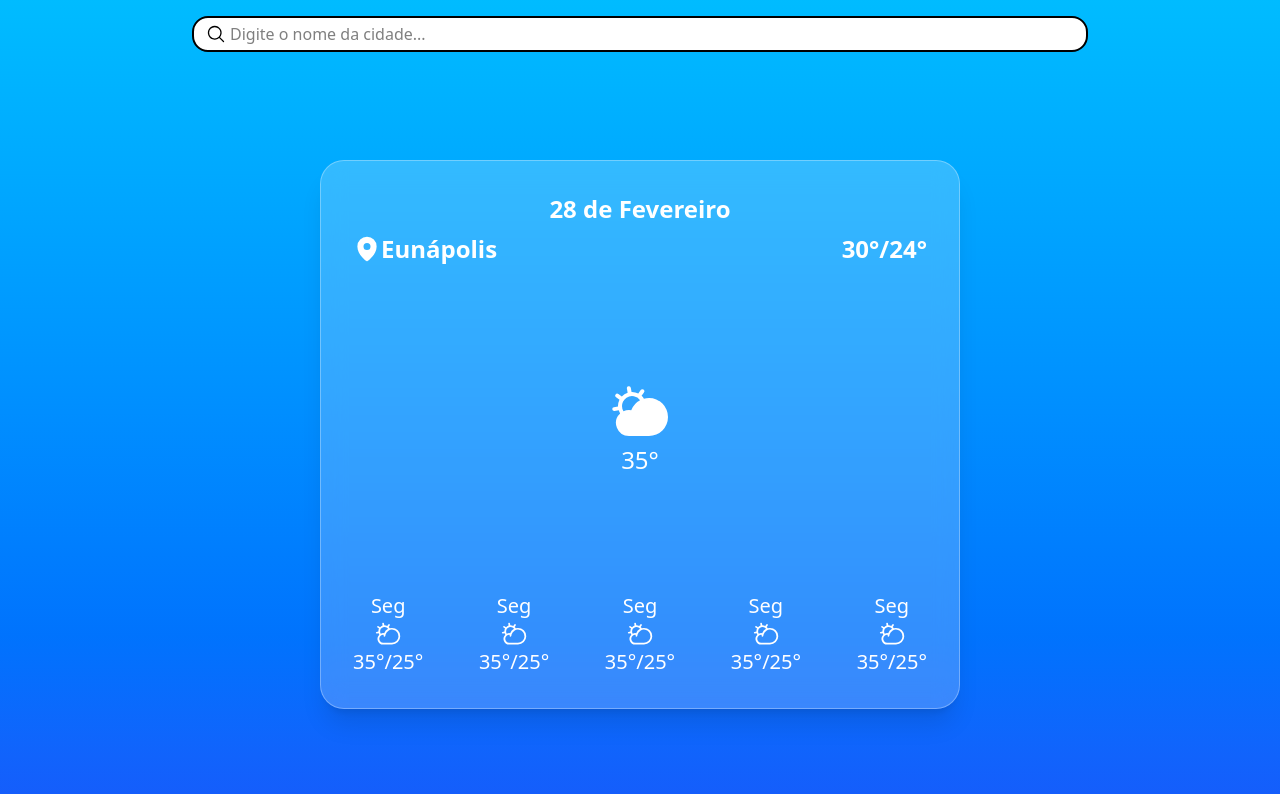
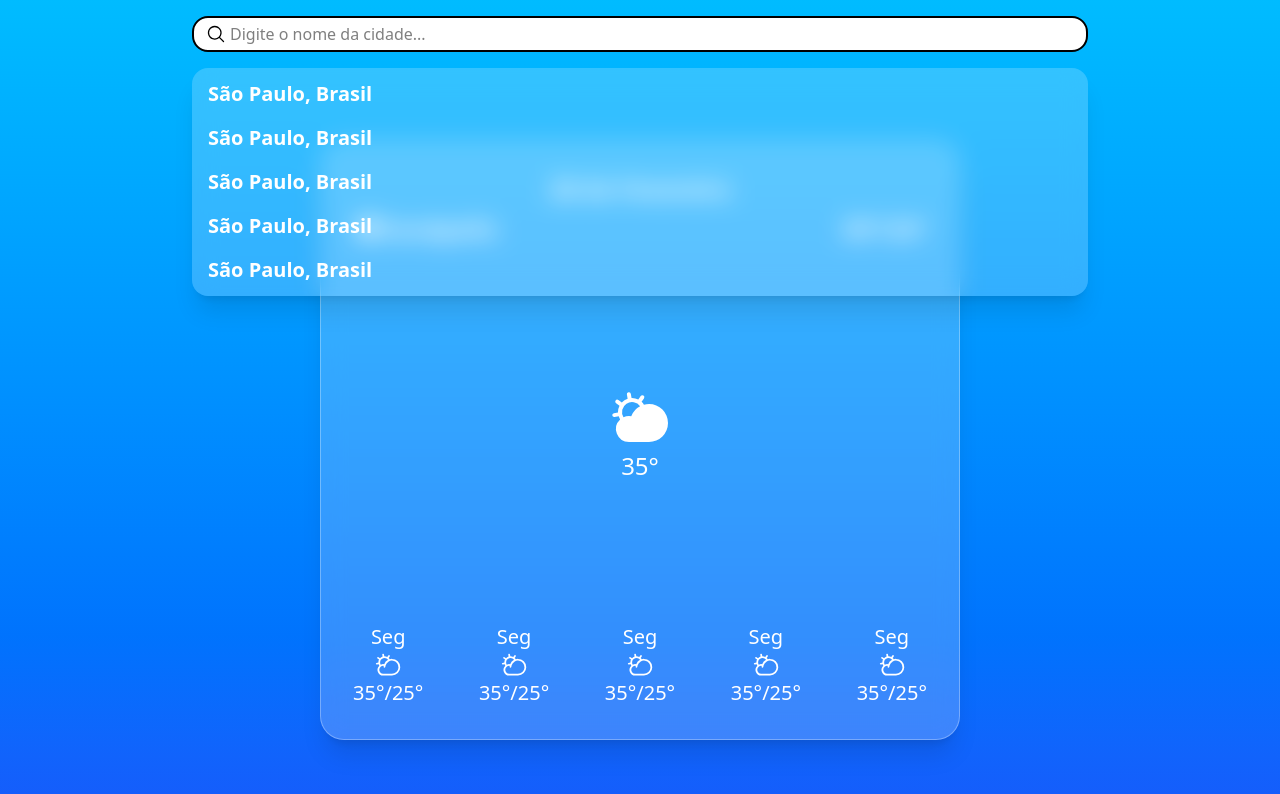
Before and after one commit to fabiofernandesjl/Weather_App, a React app: page / in a window 1280 px wide. Shown: the top 794 px of the page. Built offline with nearby package versions, Linux system fonts and the light colour scheme; no server answers; the HTML template or start-up script is replaced by a standard one.

Commit message:
feat: create a box search suggestions layout

```diff
--- a/src/App.tsx
+++ b/src/App.tsx
@@ -4,7 +4,7 @@ import WeatherCard from "./components/WeatherCard";
 const App = () => {
   return (
     <>
-      <div className="h-screen w-screen flex flex-col bg-linear-to-b from-sky-400 to-blue-600">
+      <div className="relative z-10 h-screen w-screen flex flex-col bg-linear-to-b from-sky-400 to-blue-600">
         <Search />
         <WeatherCard />
       </div>
--- a/src/components/Search.tsx
+++ b/src/components/Search.tsx
@@ -1,22 +1,45 @@
 import { MagnifyingGlassIcon } from "@phosphor-icons/react";
-import { useState, useEffect } from "react";
+import React, { useState, useEffect } from "react";
 
 const Search = () => {
-  useEffect(() => {
-    const testConnectionApi = async (): Promise<void> => {
-      try {
-        const response = await fetch(
-          "https://geocoding-api.open-meteo.com/v1/search?name=Berlin&count=10&language=pt&format=json",
-        );
-        const data = await response.json();
-        console.log("Teste de Conexão", data);
-      } catch (err) {
-        console.error("Conexão não estabelecida", err);
-      }
-    };
+  interface geocodingData {
+    id: number;
+    name: string;
+    latitude: number;
+    longitude: number;
+    country: string;
+    admin1?: string;
+  }
 
-    testConnectionApi();
-  }, []); // O "[]" garante que a chamada para a Api só irá acontecer uma vez quando o programa se inicia
+  const [city, setCity] = useState<string>("");
+  const [suggestions, setSuggestions] = useState([]);
+
+  // useEffect(() => {
+  //   const timer = setTimeout(() => {
+  //     if (city.length > 2) {
+  //       // fetchCity(city);
+  //       console.log("Váriavel alterada");
+  //     } else {
+  //       setSuggestions([]);
+  //     }
+  //   }, 1000);
+
+  //   return () => {
+  //     clearTimeout(timer);
+  //   };
+  // }, [city]); // O "[]" garante que a chamada para a Api só irá acontecer uma vez quando o programa se inicia
+
+  // const fetchCity = async (city: String): Promise<void> => {
+  //   try {
+  //     const response = await fetch(
+  //       `https://geocoding-api.open-meteo.com/v1/search?name=${city}&count=5&language=pt`,
+  //     );
+  //     const data = await response.json();
+  //     console.log("Teste de Conexão", data);
+  //   } catch (err) {
+  //     console.error("Conexão não estabelecida", err);
+  //   }
+  // };
 
   return (
     <>
@@ -28,12 +51,34 @@ const Search = () => {
             type="text"
             placeholder="Digite o nome da cidade..."
             className="w-4/5 focus:outline-none focus:ring-0"
+            value={city}
+            onChange={(e: React.ChangeEvent<HTMLInputElement>) =>
+              setCity(e.target.value)
+            }
           />
         </div>
       </header>
 
       {/* Container dropdown para as sugestões de autocomplete das cidades */}
-      <div className="absolute"></div>
+      <div className="flex justify-center items-center">
+        <div className="w-4/5 lg:w-4xl md:text-xl font-bold px-2 py-2 flex flex-col gap-2 rounded-2xl shadow-xl backdrop-blur-md bg-white/20 border-white/30 text-white">
+          <div className="hover:bg-white/30 cursor-pointer p-1 pl-2 rounded-xl">
+            São Paulo, Brasil
+          </div>
+          <div className="hover:bg-white/30 cursor-pointer p-1 pl-2 rounded-xl">
+            São Paulo, Brasil
+          </div>
+          <div className="hover:bg-white/30 cursor-pointer p-1 pl-2 rounded-xl">
+            São Paulo, Brasil
+          </div>
+          <div className="hover:bg-white/30 cursor-pointer p-1 pl-2 rounded-xl">
+            São Paulo, Brasil
+          </div>
+          <div className="hover:bg-white/30 cursor-pointer p-1 pl-2 rounded-xl">
+            São Paulo, Brasil
+          </div>
+        </div>
+      </div>
     </>
   );
 };
--- a/src/components/WeatherCard.tsx
+++ b/src/components/WeatherCard.tsx
@@ -4,7 +4,7 @@ const WeatherCard = () => {
   return (
     <>
       {/* Container principal do weather card */}
-      <section className="h-screen w-screen flex justify-center items-center">
+      <section className="fixed inset-0 -z-10 mt-10 h-screen w-screen flex justify-center items-center">
         {/* Container que cria o card e contém todos os itens dentro do card */}
         <div className="w-4/5 h-9/12 md:w-3/4 lg:w-1/2 p-6 md:p-8 flex flex-col justify-between border rounded-3xl shadow-xl backdrop-blur-md bg-white/20 border-white/30 text-white">
           <div className="grid grid-cols-2 gap-2 items-center font-bold text-2xl">
```
